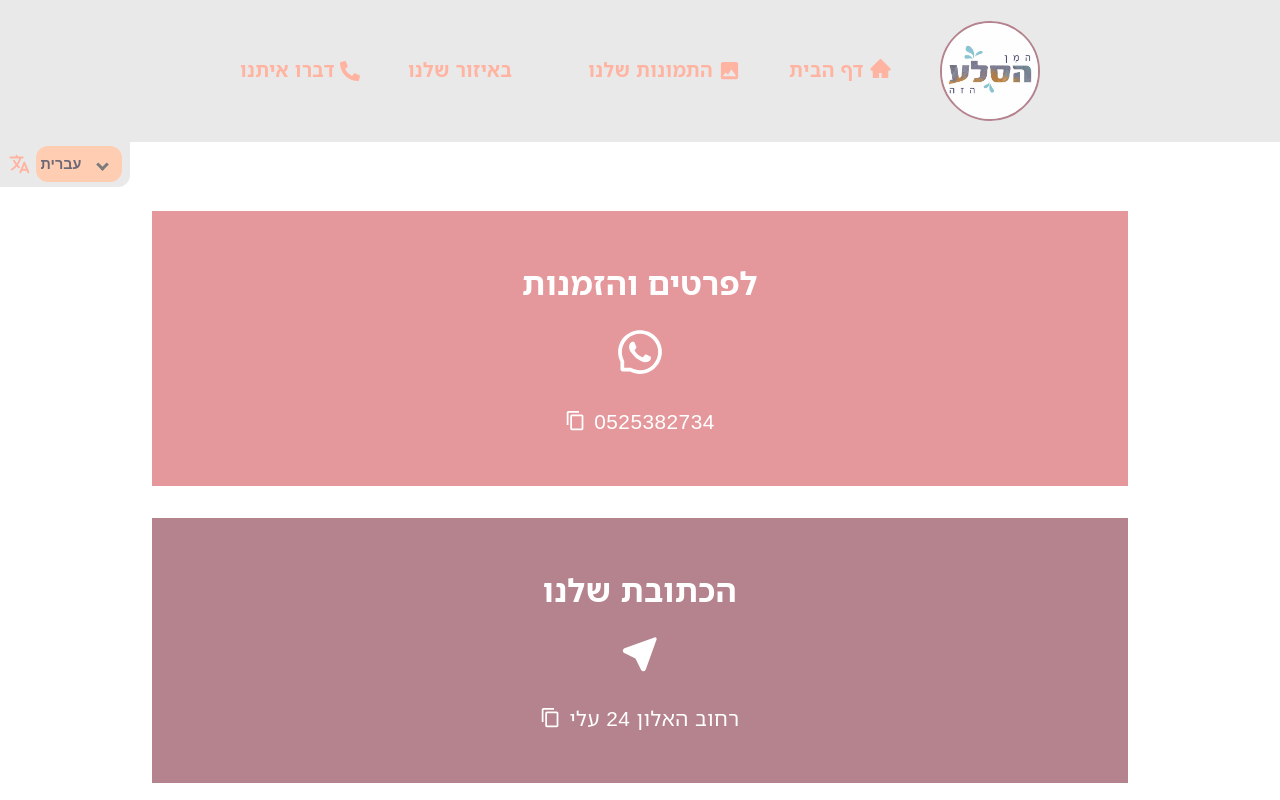
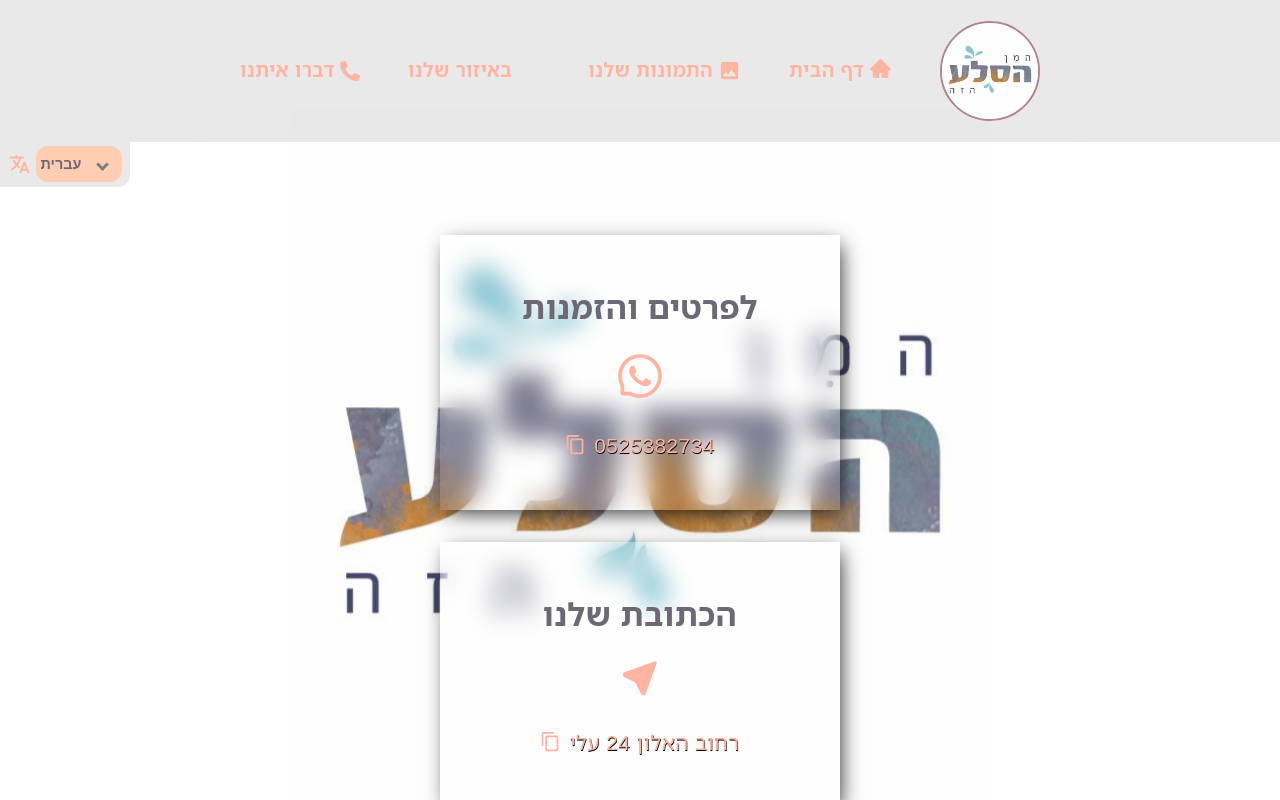
Before and after one commit to YonatanAriel/Hamin-hasela-haze, a React (Vite) app: page /contactUs in a window 1280 px wide. Shown: the top 800 px of the page. Built offline with nearby package versions, Linux system fonts and the light colour scheme; some icons are missing.

Commit message:
updating contactUs component

```diff
--- a/src/features/components/Header/style.module.css
+++ b/src/features/components/Header/style.module.css
@@ -32,6 +32,12 @@
 .imgContainer {
   align-self: flex-start;
   border: 2.5px solid var(--main-color-dark);
+  transition: all 500ms ease-out;
+}
+.imgContainer:hover,
+:focus {
+  border-color: var(--main-color-lighter);
+  transform: scale(1.03);
 }
 .headerContainer a {
   text-decoration: none;
--- a/src/features/components/LanguageButton/style.module.css
+++ b/src/features/components/LanguageButton/style.module.css
@@ -5,9 +5,9 @@
   width: 130px;
   height: 45px;
   /* background-color: var(--main-color-darker); */
-  background-color: rgba(0, 0, 0, 0.088);
 
   backdrop-filter: blur(100px);
+  background-color: rgba(0, 0, 0, 0.088);
   border-radius: 0 0 12px 0;
   display: flex;
   align-items: center;
--- a/src/features/components/Layout/index.jsx
+++ b/src/features/components/Layout/index.jsx
@@ -53,6 +53,9 @@ function Layout() {
           position: "sticky",
           top: 0,
           zIndex: 1,
+          right: 0,
+          left: 0,
+          // minWidth: "100dvw",
         }}
       >
         <Header />
--- a/src/features/components/Layout/style.module.css
+++ b/src/features/components/Layout/style.module.css
@@ -4,8 +4,10 @@
   z-index: -1;
   position: fixed;
   top: 0px;
-  width: 100dvw;
-  min-height: calc(100vh + 45px);
+  right: 0;
+  left: 0;
+  width: 100vw;
+  min-height: calc(100dvh + 45px);
   bottom: 0;
   object-fit: cover;
   object-position: center;
--- a/src/features/pages/ContactUs/index.jsx
+++ b/src/features/pages/ContactUs/index.jsx
@@ -1,3 +1,74 @@
+// import styles from "./style.module.css";
+// import { useSelector } from "react-redux";
+// import { MdOutlineContentCopy } from "react-icons/md";
+// import { AiOutlineWhatsApp } from "react-icons/ai";
+// import { TbLocationFilled } from "react-icons/tb";
+
+// function ContactUs() {
+//   const data = useSelector((state) => state?.language?.language?.contactUs);
+
+//   const handleCopy = (numberOrAddress) => {
+//     const textToCopy =
+//       numberOrAddress === "number" ? data?.phoneNumber : data?.address;
+//     console.log(textToCopy);
+//     try {
+//       navigator.clipboard.writeText(textToCopy);
+//     } catch (err) {}
+//   };
+
+//   return (
+//     <>
+//       <div className="container d-flex">
+//         <div className={`${styles.detailsContainer} column`}>
+//           <div
+//             className={`${styles.contactDetails}  text d-flex
+//         `}
+//           >
+//             <h1>{data.contactUs}</h1>
+//             <a href={`https://wa.me/${data?.phoneNumber}`}>
+//               <AiOutlineWhatsApp size={50} />
+//             </a>
+//             <div className={styles.phoneNumber}>
+//               <div onClick={() => handleCopy("number")}>
+//                 <MdOutlineContentCopy
+//                   style={{ marginBottom: "-2px", cursor: "pointer" }}
+//                   size={21}
+//                 />
+//               </div>
+//               <a href={`sms:+${data?.phoneNumber}`}>{data?.phoneNumber}</a>
+//             </div>
+//           </div>
+//           <div
+//             className={`${styles.address}   text d-flex
+//         `}
+//           >
+//             <h1>{data?.ourAddress}</h1>
+//             <a href="https://waze.com/ul?ll=32.07164961988873,35.26690457134639&navigate=yes">
+//               <TbLocationFilled size={40} />
+//             </a>
+//             <div className={styles.addressDetails}>
+//               <div onClick={() => handleCopy("address")}>
+//                 <MdOutlineContentCopy
+//                   style={{ marginBottom: "-2px", cursor: "pointer" }}
+//                   size={21}
+//                 />
+//               </div>
+
+//               <a>{data?.address}</a>
+//             </div>
+//           </div>
+//         </div>
+//         <img
+//           className={`${styles.img} column`}
+//           src="public/assets/photos/24131129_1566127380150960_1819579110054555952_n.jpg"
+//         />
+//       </div>
+//     </>
+//   );
+// }
+
+// export default ContactUs;
+
 import styles from "./style.module.css";
 import { useSelector } from "react-redux";
 import { MdOutlineContentCopy } from "react-icons/md";
@@ -17,8 +88,15 @@ function ContactUs() {
   };
 
   return (
-    <div className="container d-flex">
-      <div className={`${styles.detailsContainer} column`}>
+    <>
+      <div className={styles.background}>
+        <img src="public/assets/photos/logo.jpg" />
+      </div>
+      <div>
+        <div
+          className={`${styles.detailsContainer}
+         `}
+        >
           <div
             className={`${styles.contactDetails}  text d-flex
         `}
@@ -57,11 +135,12 @@ function ContactUs() {
             </div>
           </div>
         </div>
-      <img
+        {/* <img
           className={`${styles.img} column`}
           src="public/assets/photos/24131129_1566127380150960_1819579110054555952_n.jpg"
-      />
+        /> */}
       </div>
+    </>
   );
 }
 
--- a/src/features/pages/ContactUs/style.module.css
+++ b/src/features/pages/ContactUs/style.module.css
@@ -1,8 +1,36 @@
+.background {
+  position: fixed;
+  z-index: -1;
+  top: 0;
+  left: 0;
+  width: 100%;
+  height: 100%;
+  display: flex;
+  justify-content: center;
+  align-items: center;
+}
+.background img {
+  margin-top: auto;
+  height: calc(100% - 100px);
+  object-fit: cover;
+  object-position: center;
+}
+.logoImg {
+  /* max-width: 40%; */
+  max-height: 50vh;
+  margin: auto;
+  transform: translateY(70px);
+}
 .detailsContainer {
   display: flex;
   flex-direction: column;
+  justify-content: center;
   gap: 2rem;
   font-size: 1.3rem;
+  max-width: 30dvw;
+  margin: 0 auto;
+  padding: 3rem 0;
+  min-width: min(400px, 95vw);
 }
 .detailsContainer svg {
   transition: transform 0.5s ease-in-out;
@@ -11,16 +39,31 @@
 :focus {
   transform: scale(1.05);
 }
+
 .contactDetails {
-  background-color: var(--main-color-medium);
+  /* background-color: var(--main-color-medium); */
+  -webkit-box-shadow: 4px 6px 20px -4px rgba(0, 0, 0, 0.86);
+  -moz-box-shadow: 4px 6px 20px -4px rgba(0, 0, 0, 0.86);
+  box-shadow: 4px 6px 20px -4px rgba(0, 0, 0, 0.86);
+
+  backdrop-filter: blur(13px);
   align-items: center;
   text-align: center;
   justify-content: center;
 }
-.contactDetails a {
-  color: white;
+.detailsContainer h1 {
+  color: var(--main-color-darker);
+}
+.detailsContainer a,
+.detailsContainer svg {
+  /* color: white; */
   text-decoration: none;
+  color: var(--main-color-light);
+  text-shadow: black 0.5px 0.5px 0.5px;
 }
+/* .detailsContainer svg {
+  color: var(--main-color-light);
+} */
 .contactDetails h1,
 .address h1 {
   text-align: center;
@@ -37,11 +80,15 @@
   opacity: 0;
 }
 .address {
-  background-color: var(--main-color-dark);
+  /* background-color: var(--main-color-dark); */
+  backdrop-filter: blur(13px);
+  -webkit-box-shadow: 4px 6px 20px -4px rgba(0, 0, 0, 0.86);
+  -moz-box-shadow: 4px 6px 20px -4px rgba(0, 0, 0, 0.86);
+  box-shadow: 4px 6px 20px -4px rgba(0, 0, 0, 0.86);
   min-width: 50%;
   align-items: center;
   text-align: center;
 }
 .address a {
-  color: white;
+  /* color: white; */
 }
--- a/src/features/pages/Gallery/index.jsx
+++ b/src/features/pages/Gallery/index.jsx
@@ -10,7 +10,7 @@ function Gallery() {
           <img src={imgSrc} alt="a guest house" />
         </li>
       ))}
-      <li className={` d-flex`}>
+      {/* <li className={` d-flex`}>
         <img
           className="column"
           src="public/assets/photos/unnamed.jpg"
@@ -21,7 +21,7 @@ function Gallery() {
           src="public/assets/photos/WhatsApp Image 2018-06-13 at 09.02.12.jpeg"
           alt=""
         />
-      </li>
+      </li> */}
     </ul>
   );
 }
--- a/src/features/pages/Gallery/style.module.css
+++ b/src/features/pages/Gallery/style.module.css
@@ -1,6 +1,18 @@
+.galleryContainer {
+  /* position: absolute;
+  top: 0;
+  right: 0;
+  left: 0;
+  z-index: -3; */
+  transform: translateY(-100px);
+}
 .galleryContainer li {
   max-width: 80%;
   margin: 0 auto;
+  max-height: calc(100dvh);
+}
+.galleryContainer img {
+  border-radius: 4px;
 }
 .imgsFlex {
   /* flex-shrink: 1; */
--- a/src/index.css
+++ b/src/index.css
@@ -36,7 +36,8 @@ button:focus-visible {
   display: flex;
   flex-direction: column;
   justify-content: space-evenly;
-  padding: 3rem 0;
+  /* padding: 3rem 0; */
+  padding-bottom: 3rem;
   gap: 3rem;
   width: 100%;
 }
@@ -113,6 +114,9 @@ button:focus-visible {
   .column {
     max-width: 100%;
   }
+  .pageTitle {
+    font-size: 2rem;
+  }
 }
 @media screen and (max-width: 500px) {
   .container {
```
Also changed, not shown: src/features/components/Card/index.jsx (+11 -19 lines). Lines whose indentation alone changed are shown as unchanged.
